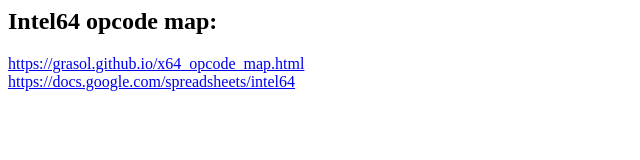
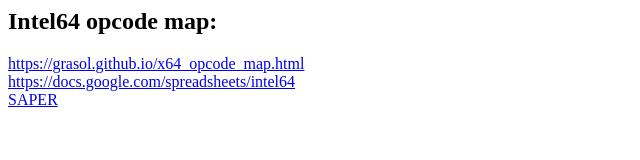
Before and after one commit to Grasol/Grasol.github.io, a plain HTML site: page index.html in a window 1280 px wide. Shown: the full height of the page, 0-640 px from the left. Drawn offline with Linux system fonts and the light colour scheme.

Commit message:
Update index.html

```diff
--- a/index.html
+++ b/index.html
@@ -17,5 +17,9 @@
     			<a href="https://docs.google.com/spreadsheets/d/1SosVsft1NVyBqHVUVqNV2fit3hn6nSlokP4ue65CmoU/edit?usp=sharing">
 		    	https://docs.google.com/spreadsheets/intel64</a>
 		</div>
+		<div>
+    			<a href="saper/index.html">
+		    	SAPER</a>
+		</div>
 	</div>
 </body>
```
